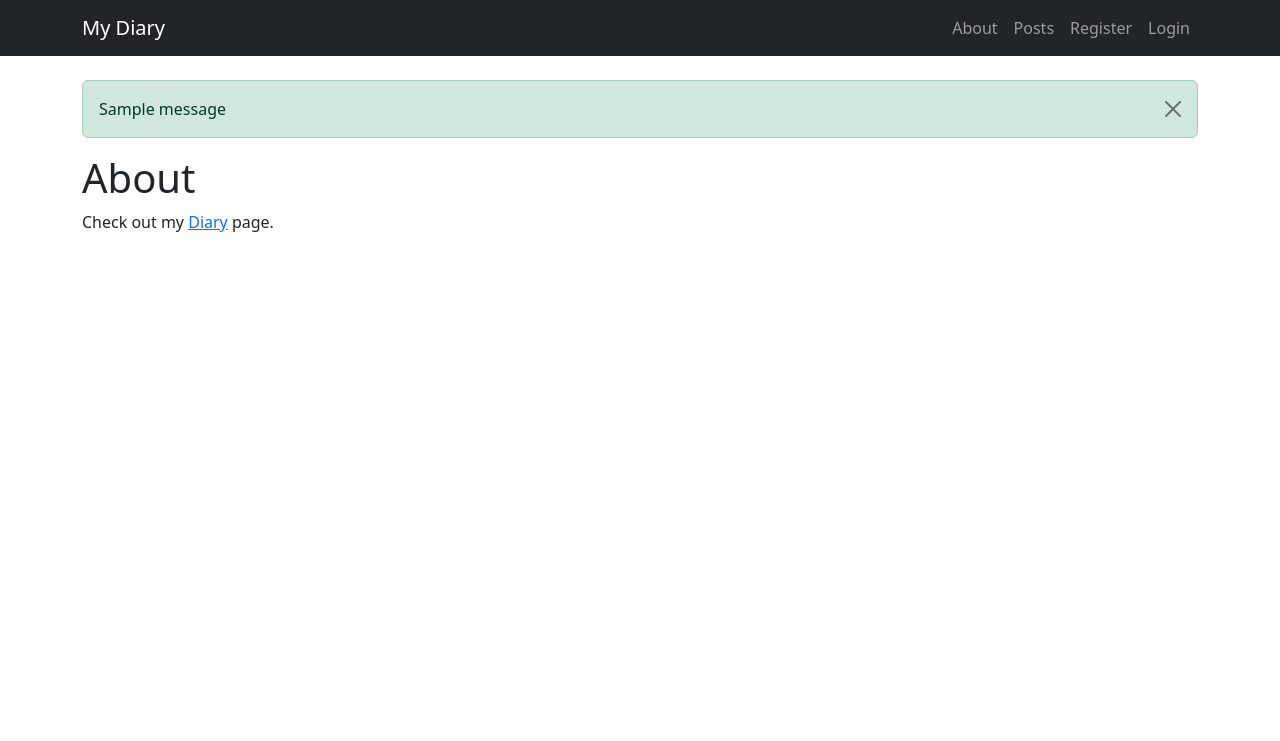
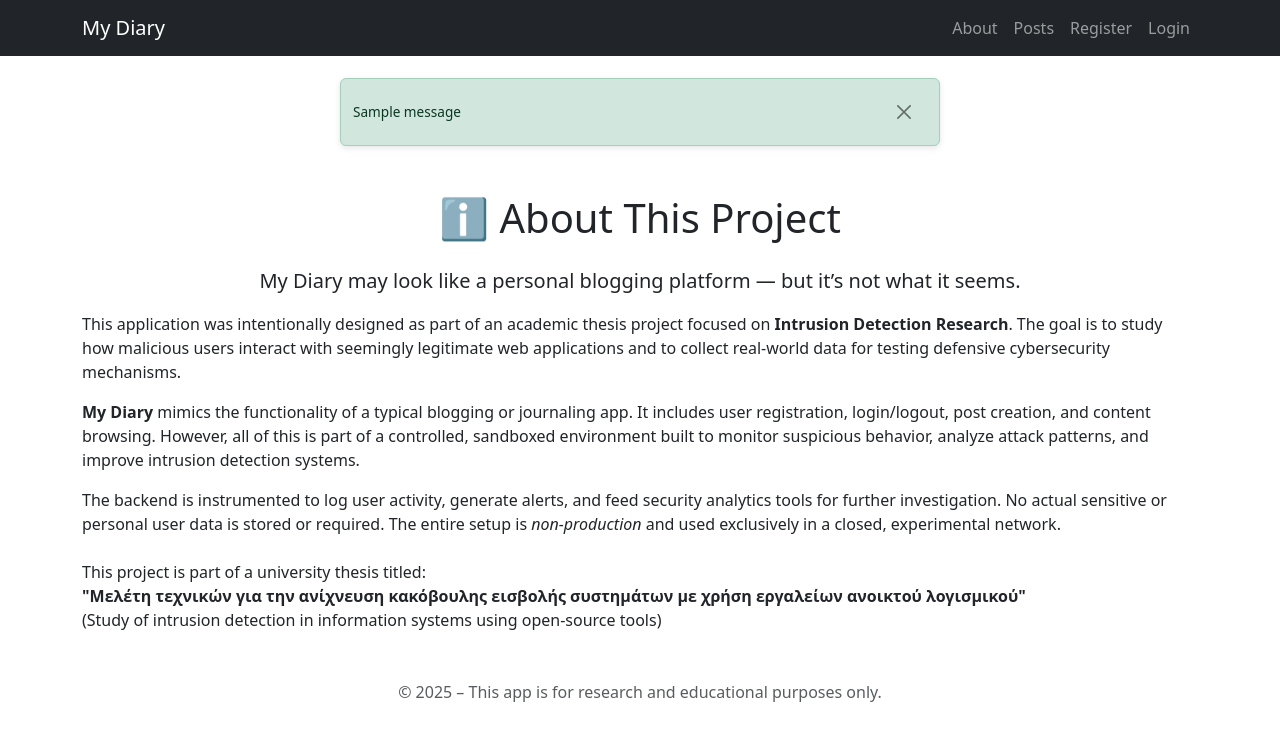
Before and after one commit to it2021035/My-Diary, a Django app: page /about/ in a window 1280 px wide. Shown: the top 741 px of the page. Run offline with Django 5.2, Linux system fonts and the light colour scheme; one stand-in notice (Sample message) is shown; parts of the project's set-up code (start-up, migrations or seed data) failed here and were passed over.

Commit message:
fixed css and added home and about

```diff
--- a/MyDiary/static/css/style.css
+++ b/MyDiary/static/css/style.css
@@ -1,33 +1,76 @@
-/* Custom overrides if needed */
+.alert {
+    display: flex;
+    justify-content: space-between;
+    align-items: center;
+    flex-wrap: wrap;
+    font-size: 0.85rem;
+    padding: 0.4rem 0.75rem;
+    margin-bottom: 0.75rem;
+    border-radius: 0.375rem;
+    gap: 0.5rem;
+    max-width: 600px;
+    margin-left: auto;
+    margin-right: auto;
+    box-shadow: 0 2px 6px rgba(0, 0, 0, 0.1);
+}
+
+
+.alert .btn-close {
+    position: static;
+    margin-left: auto;
+}
+
+/* Fallback for error tag (Django uses 'error', Bootstrap uses 'danger') */
+.alert-error,
+.alert.django-message-error {
+    background-color: #f8d7da;
+    color: #842029;
+    border: 1px solid #f5c2c7;
+}
+
+/* Post card images should not dominate screen */
+.card-img-top {
+    max-height: 300px;
+    object-fit: cover;
+    width: 100%;
+}
+
+/* Button consistency inside cards/forms */
+.card .btn,
+form .btn {
+    vertical-align: middle;
+    padding: 0.35rem 0.75rem;
+    font-size: 0.875rem;
+}
+
+/* Fix form field layout */
+form .form-label {
+    font-weight: 600;
+}
+form .form-control {
+    margin-bottom: 1rem;
+}
+
+/* Navbar logout link behaves like nav-link */
+.navbar .btn-link {
+    padding: 0;
+    font-weight: 400;
+    color: #fff;
+    text-decoration: none;
+}
+
+/* Edit/delete button alignment in dashboard */
+.card .btn + form {
+    display: inline;
+}
 
 body {
-    background-color: #f9f9f9;
+    padding-top: 70px; /* Force exact padding equal to navbar height */
 }
 
-.card {
-    border-radius: 0.5rem;
+.login,.register{
+    display: flex;
+    flex-direction: column;
+    justify-content: center;
+    align-items: center;
 }
-
-h1, h2, h3 {
-    font-weight: 600;
-}
-
-img {
-    max-width: 100%;
-    height: auto;
-    border-radius: 0.25rem;
-}
-
-form {
-    margin-top: 1rem;
-}
-
-button {
-    margin-top: 0.5rem;
-}
-
-.alert {
-    font-size: 0.9rem;
-    padding: 0.5rem 0.75rem;
-    margin-bottom: 1rem;
-}
--- a/MyDiary/templates/about.html
+++ b/MyDiary/templates/about.html
@@ -1,10 +1,37 @@
 {% extends 'layout.html' %}
 
-{% block title %}
-    About
-{% endblock %}
+{% block title %}About{% endblock %}
 
 {% block content %}
-    <h1>About</h1>
-    <p>Check out my <a href="/">Diary</a> page.</p>
+<div class="mt-5">
+  <h1 class="mb-4 text-center">ℹ️ About This Project</h1>
+
+  <p class="lead text-center">
+    <strong>My Diary</strong> may look like a personal blogging platform — but it’s not what it seems.
+  </p>
+
+  <p>
+    This application was intentionally designed as part of an academic thesis project focused on <strong>Intrusion Detection Research</strong>. The goal is to study how malicious users interact with seemingly legitimate web applications and to collect real-world data for testing defensive cybersecurity mechanisms.
+  </p>
+
+  <p>
+    <strong>My Diary</strong> mimics the functionality of a typical blogging or journaling app. It includes user registration, login/logout, post creation, and content browsing. However, all of this is part of a controlled, sandboxed environment built to monitor suspicious behavior, analyze attack patterns, and improve intrusion detection systems.
+  </p>
+
+  <p>
+    The backend is instrumented to log user activity, generate alerts, and feed security analytics tools for further investigation. No actual sensitive or personal user data is stored or required. The entire setup is <em>non-production</em> and used exclusively in a closed, experimental network.
+  </p>
+
+  <p class="mt-4">
+    This project is part of a university thesis titled:
+    <br>
+    <strong>"Μελέτη τεχνικών για την ανίχνευση κακόβουλης εισβολής συστημάτων με χρήση εργαλείων ανοικτού λογισμικού"</strong>
+    <br>
+    (Study of intrusion detection in information systems using open-source tools)
+  </p>
+
+  <p class="mt-5 text-muted text-center">
+    © 2025 – This app is for research and educational purposes only.
+  </p>
+</div>
 {% endblock %}
--- a/MyDiary/templates/layout.html
+++ b/MyDiary/templates/layout.html
@@ -6,10 +6,13 @@
     <meta name="viewport" content="width=device-width, initial-scale=1.0">
     <title>{% block title %}My Diary{% endblock %}</title>
     <link href="https://cdn.jsdelivr.net/npm/bootstrap@5.3.0/dist/css/bootstrap.min.css" rel="stylesheet">
+    <link rel="stylesheet" href="{% static 'css/style.css' %}">
     <script src="{% static 'js/main.js' %}" defer></script>
 </head>
-<body>
-    <nav class="navbar navbar-expand-lg navbar-dark bg-dark mb-4">
+<body><!-- Adds top padding to clear fixed-top navbar -->
+
+    <!-- Fixed navbar -->
+    <nav class="navbar navbar-expand-lg navbar-dark bg-dark fixed-top">
         <div class="container">
             <a class="navbar-brand" href="/">My Diary</a>
             <div class="collapse navbar-collapse">
@@ -18,9 +21,7 @@
                     <li class="nav-item"><a class="nav-link" href="{% url 'posts:list' %}">Posts</a></li>
                     {% if user.is_authenticated %}
                         <li class="nav-item"><a class="nav-link" href="{% url 'posts:new-post' %}">New Post</a></li>
-                        <li class="nav-item">
-                            <a class="nav-link" href="{% url 'users:dashboard' %}">My Posts</a>
-                        </li>
+                        <li class="nav-item"><a class="nav-link" href="{% url 'users:dashboard' %}">My Posts</a></li>
                         <li class="nav-item">
                             <form action="{% url 'users:logout' %}" method="post" class="d-inline">
                                 {% csrf_token %}
@@ -36,6 +37,7 @@
         </div>
     </nav>
 
+    <!-- Main content container -->
     <main class="container">
         {% if messages %}
             {% for message in messages %}
@@ -49,7 +51,6 @@
         {% block content %}{% endblock %}
     </main>
 
-
     <script src="https://cdn.jsdelivr.net/npm/bootstrap@5.3.0/dist/js/bootstrap.bundle.min.js"></script>
 </body>
 </html>
--- a/MyDiary/users/views.py
+++ b/MyDiary/users/views.py
@@ -8,7 +8,10 @@ from django.contrib.auth.decorators import login_required
 def users_register(request):
     if request.method =="POST":
         form = UserCreationForm(request.POST)
+        print("its maybe valid boy")
+
         if form.is_valid():
+            print("its valid boy")
             login(request,form.save())
             messages.success(request, "Registration successful! You are now logged in.")
             return redirect("posts:list")
```
Also changed, not shown: MyDiary/posts/templates/posts/post_page.html (+8 -7 lines), MyDiary/templates/home.html (+17 -5 lines), MyDiary/users/templates/users/dashboard.html (+4 -4 lines), MyDiary/users/templates/users/login.html (+40 -17 lines), MyDiary/users/templates/users/register.html (+39 -10 lines), MyDiary/db.sqlite3, MyDiary/media/07e64f191c78dbd1bab5bca261fde04b_1r2qtVX.jpg (added), MyDiary/media/07e64f191c78dbd1bab5bca261fde04b_BCruWqZ.jpg (added).
